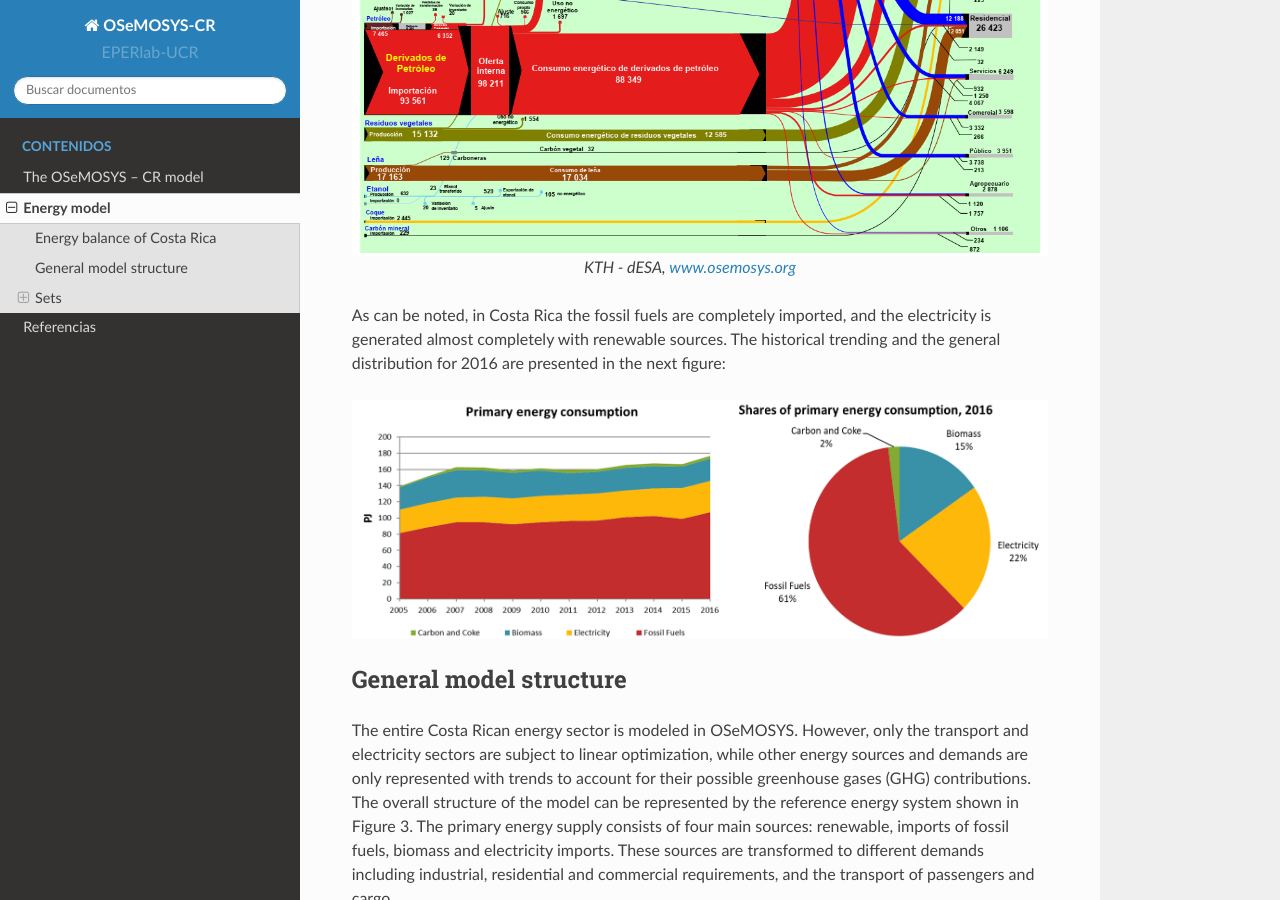
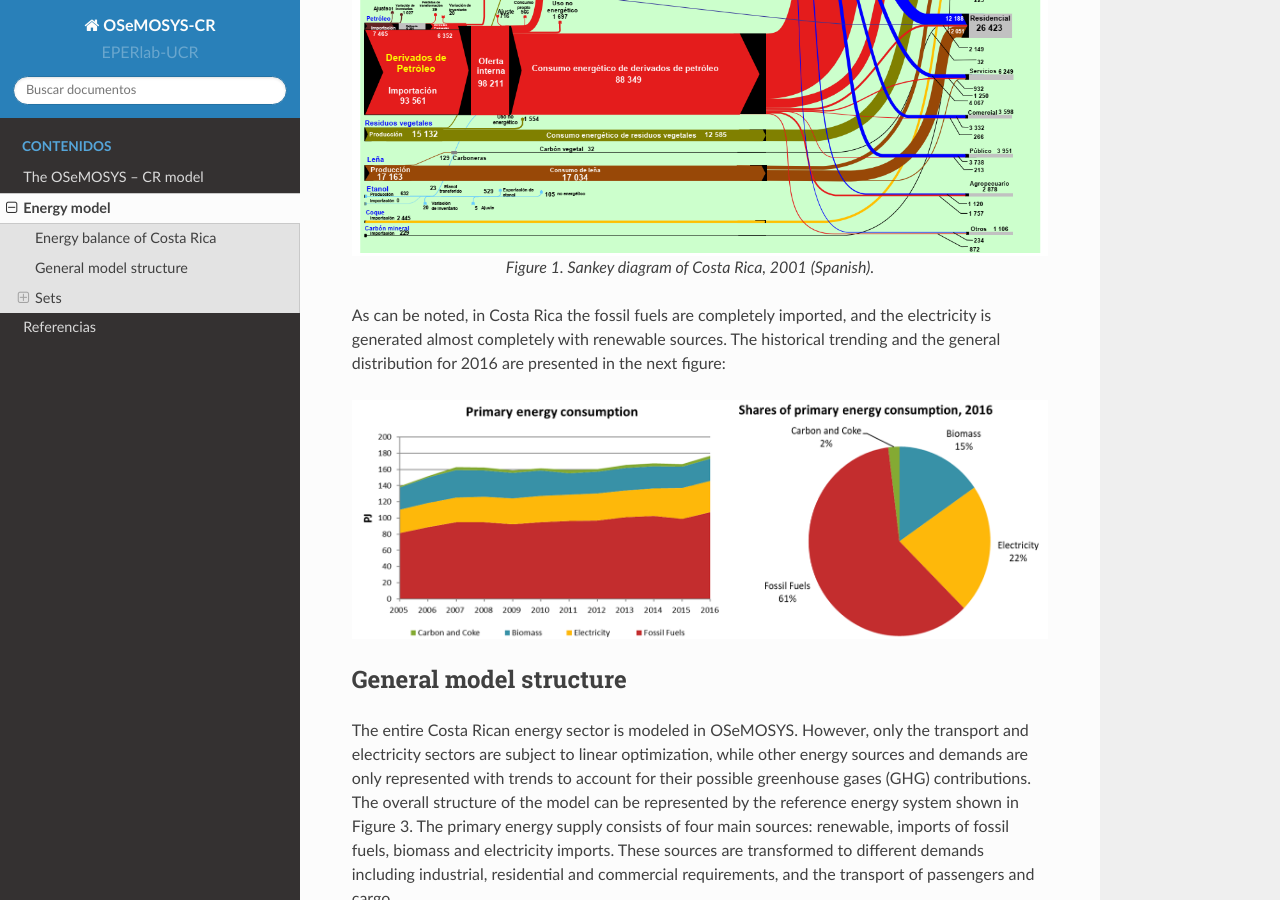
Before and after one commit to EPERLab/OSeMOSYS-CR, a Sphinx documentation site: the page built from docs/02EnergyModel.rst, in a window 1280 px wide and 900 px high, scrolled down 689 px. Built offline with Sphinx 7.4.7 and the Read the Docs theme 2.0.0, drawn with Linux system fonts in a browser that asks for light colours.

Commit message:
Update 02EnergyModel.rst

```diff
--- a/docs/02EnergyModel.rst
+++ b/docs/02EnergyModel.rst
@@ -11,7 +11,7 @@ The energy balance is the most important source of data for the model. It is pre
 .. figure::  img/Fig_SankeyDiagram.png
    :align:   center
 
-   KTH - dESA, `www.osemosys.org <https://www.osemosys.org>`_
+   Figure 1. Sankey diagram of Costa Rica, 2001 (Spanish).
 
 As can be noted, in Costa Rica the fossil fuels are completely imported, and the electricity is generated almost completely with renewable sources. The historical trending and the general distribution for 2016 are presented in the next figure:
 
```
